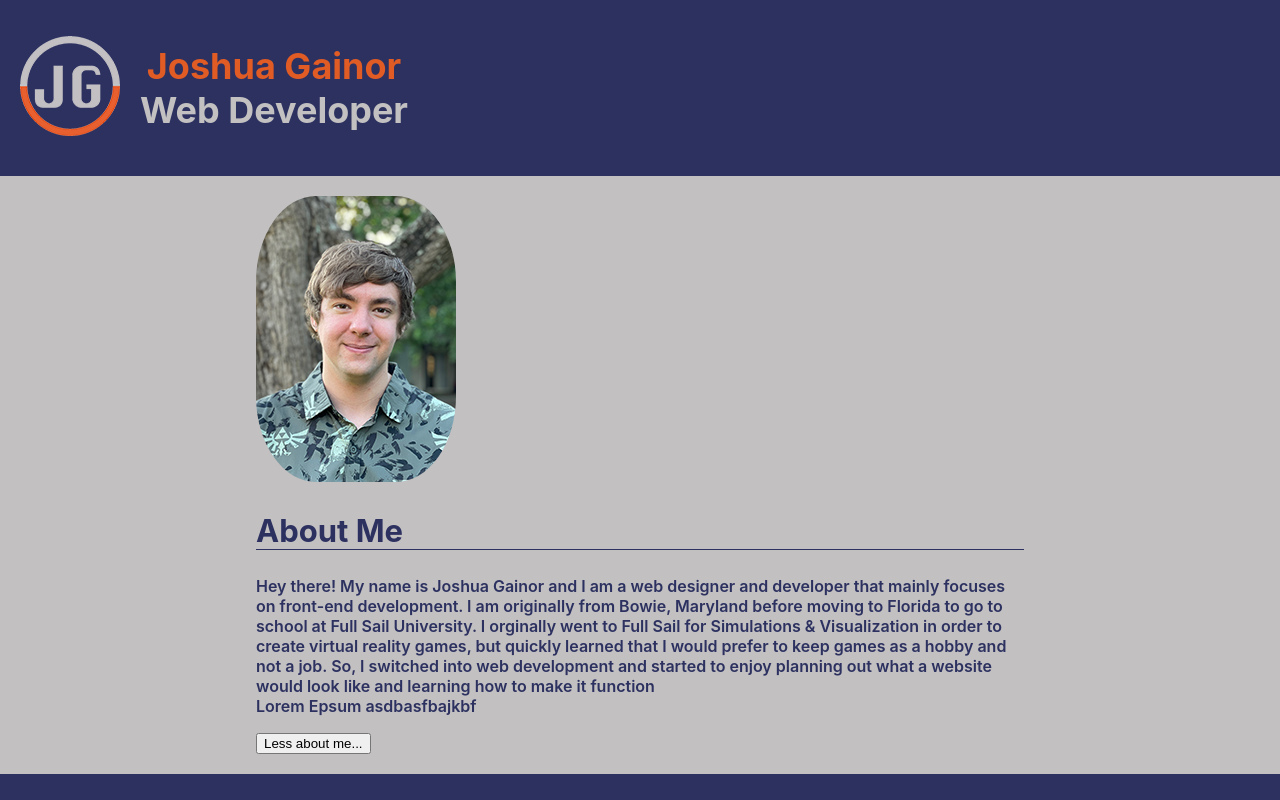
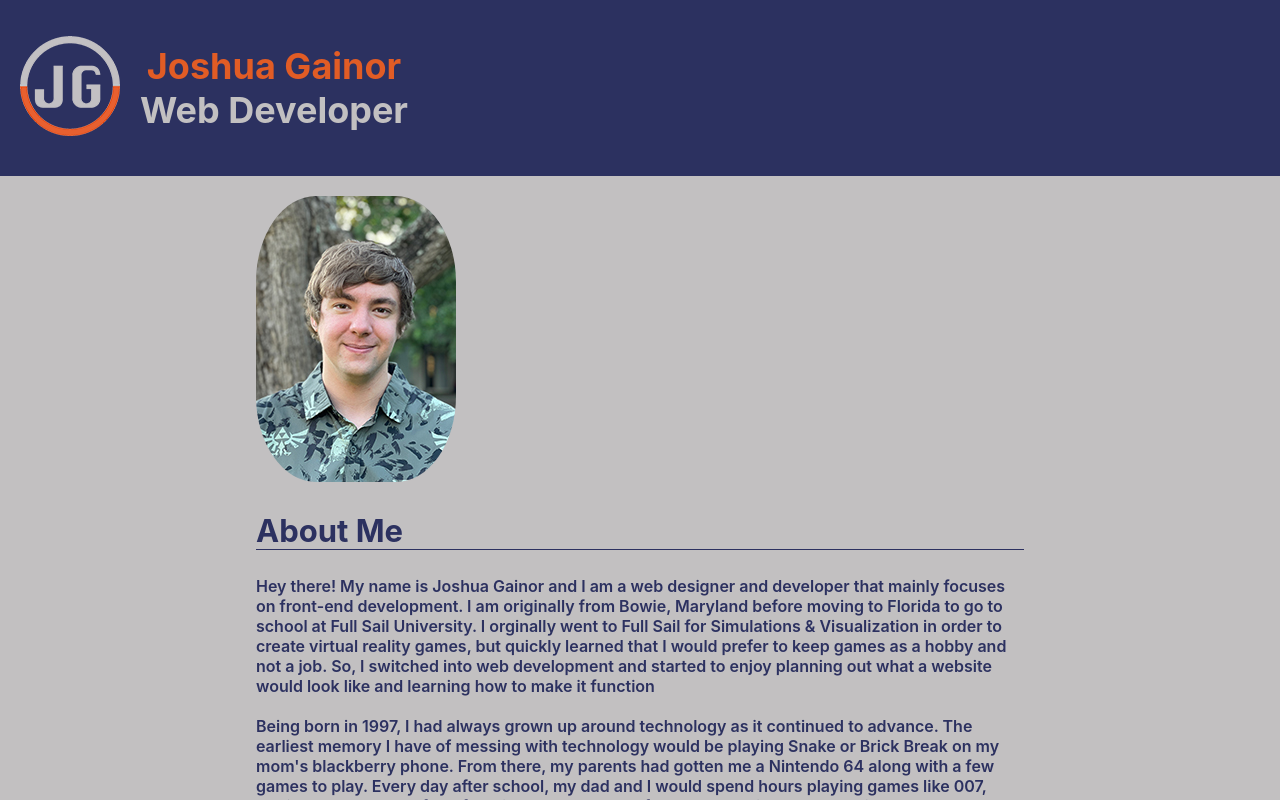
Before and after one commit to GainorJoshua-FS/DigitalPorfolio, a React (Create React App) app in the folder portfolio/: page / in a window 1280 px wide. Both pictures are taken after a click on the button "More about me...". Shown: the top 800 px of the page. Built offline with nearby package versions, Linux system fonts and the light colour scheme.

Commit message:
Added some more info about me

```diff
--- a/portfolio/src/components/AboutMe.js
+++ b/portfolio/src/components/AboutMe.js
@@ -25,8 +25,10 @@ function AboutMe() {
             {/* TODO Add more to the second paragraph */}
             <p style={styles.p}>
                 Hey there! My name is Joshua Gainor and I am a web designer and developer that mainly focuses on front-end development. I am originally from Bowie, Maryland before moving to Florida to go to school at Full Sail University. I orginally went to Full Sail for Simulations & Visualization in order to create virtual reality games, but quickly learned that I would prefer to keep games as a hobby and not a job. So, I switched into web development and started to enjoy planning out what a website would look like and learning how to make it function<span id="dots">...</span>
-                <span id="more"> <br/>
-                    Lorem Epsum asdbasfbajkbf
+                <span id="more"> <br/> <br/>
+                    Being born in 1997, I had always grown up around technology as it continued to advance. The earliest memory I have of messing with technology would be playing Snake or Brick Break on my mom's blackberry phone. From there, my parents had gotten me a Nintendo 64 along with a few games to play. Every day after school, my dad and I would spend hours playing games like 007, Mario Kart, and one of our favorites, The Legend of Zelda. Spending hours solving puzzle and fighting big bosses within the world of The Legend of Zelda is something that spiked my love of technology, making me a fan of the series to this day.
+                    <br/> <br/>
+                    Other than video games and basketball, it wasn't until later in life, around my high school years, did I start to form some new hobbies. I had also picked up volleyball, rock-climbing, and another form of gaming, board games. Even today, my collection of board games, card games, or any table-top game continues to grow. Something about bringing your friends or family all into one room and enjoying a nice physical game is a feeling that is hard to beat. This feeling alone is what inspired me to create my web application Game Night Debut.
                 </span>
             </p>
 
```
